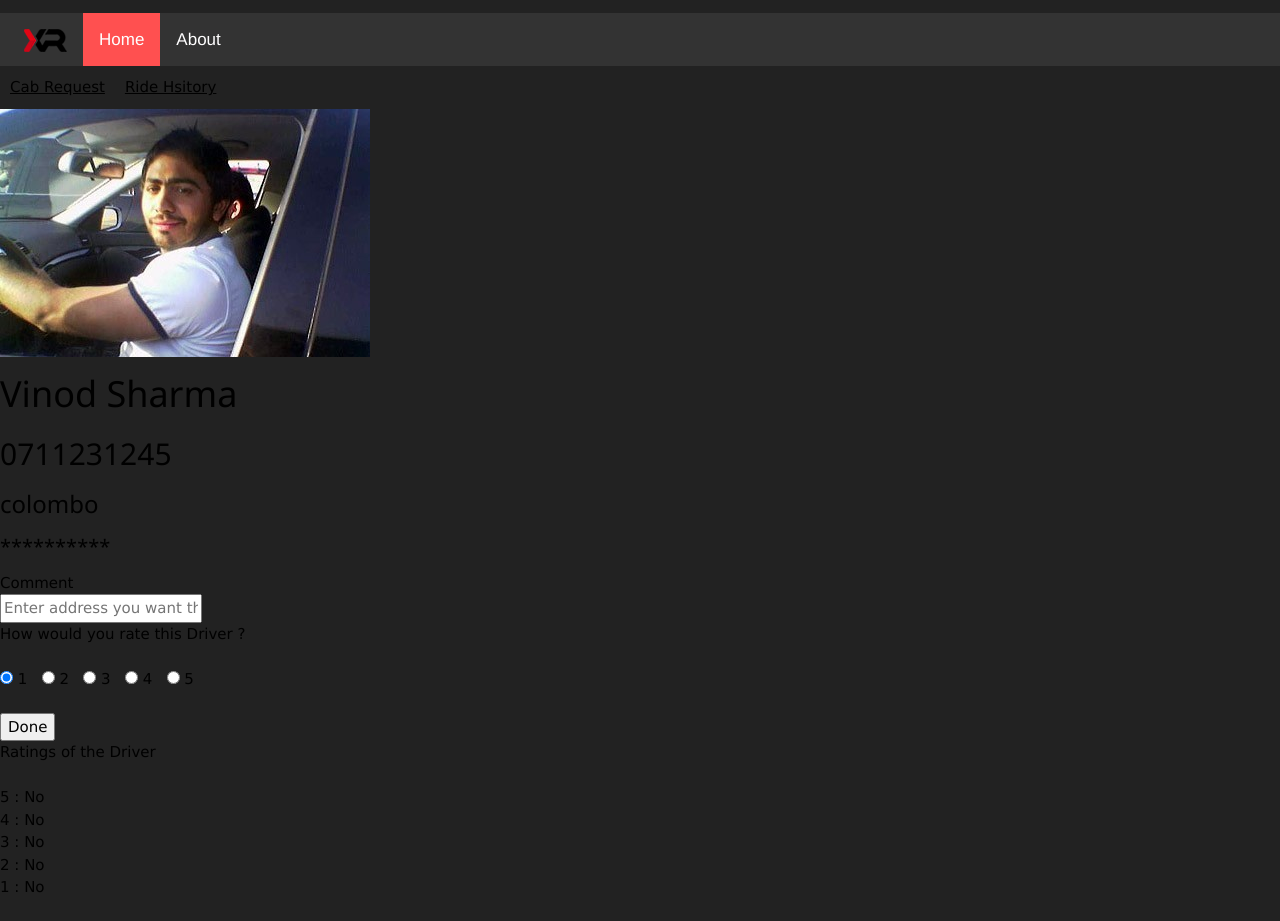
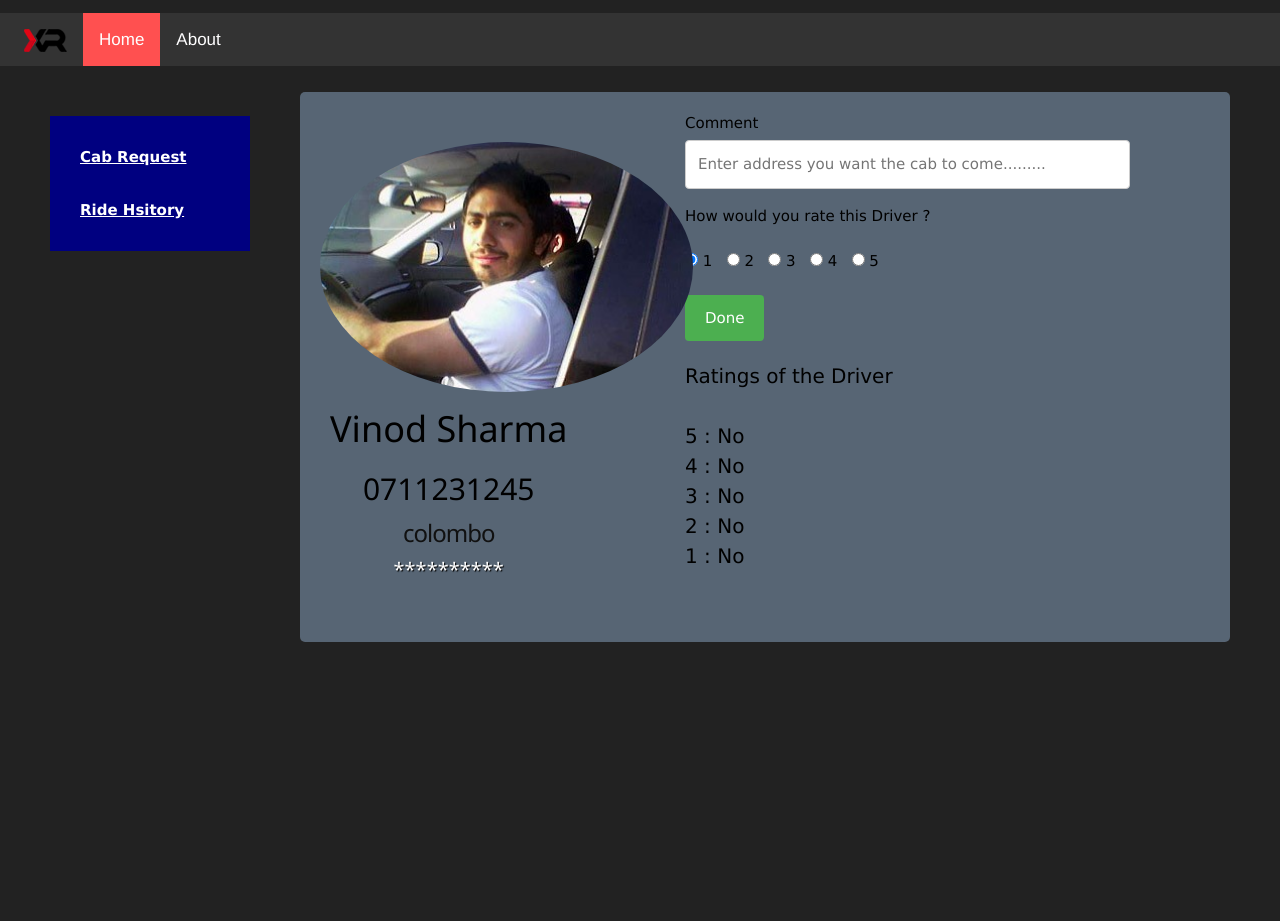
Before and after one commit to kesh4/web-project, a PHP site: page /finalized1/cusDriverDetails.html in a window 1280 px wide. After the commit the page ends 642 px from the top, so only its background shows below. Run offline with PHP 8.4, Linux system fonts and the light colour scheme.

Commit message:
commit 4

```diff
--- a/css/sideNavigation.css
+++ b/css/sideNavigation.css
@@ -55,7 +55,7 @@
     margin-left:300px;
     margin-right:50px;
     border-radius: 5px;
-    #background-color: #f2f2f2;
+    /* background-color: #f2f2f2; */
     background-color: #576574;
     padding: 20px;
     height: 550px;
@@ -96,11 +96,38 @@ input[type=submit]:hover {
 */
     margin: 10px;
     border-radius: 5px;
-    #background-color: #f2f2f2;
+    /* background-color: #f2f2f2; */
     background-color: #ffffff ;
     padding: 10px;
 /*    height: 50px;*/
 /*    width: 80%;*/
+}
+
+.profile{
+
+    position: absolute;
+}
+
+.profiletext{
+
+    float: left;
+    margin-left: 10px;
+}
+
+.rating, .ratingView{
+
+
+    float: right;
+    width: 50%;
+    margin-right: 80px;
+
+}
+
+.ratingView{
+    margin-top: 20px;
+    font-size: 20px;
+
+
 }
 
 /*
--- a/cusDriverDetails.html
+++ b/cusDriverDetails.html
@@ -7,7 +7,9 @@
     <title>Cab Service | Customer </title>
     <link rel="stylesheet" href="css/layout.css">
 
-    <link rel="stylesheet" href="css/driverDetailsCustomer.css">
+    <link rel="stylesheet" href="css/driverProfile.css">
+    <link rel="stylesheet" href="css/sideNavigation.css">
+    <link rel="stylesheet" href="css/typography.css">
 
 <!--    <link rel="stylesheet" type="text/css" href="css/driverProfile.css">-->
 
```
